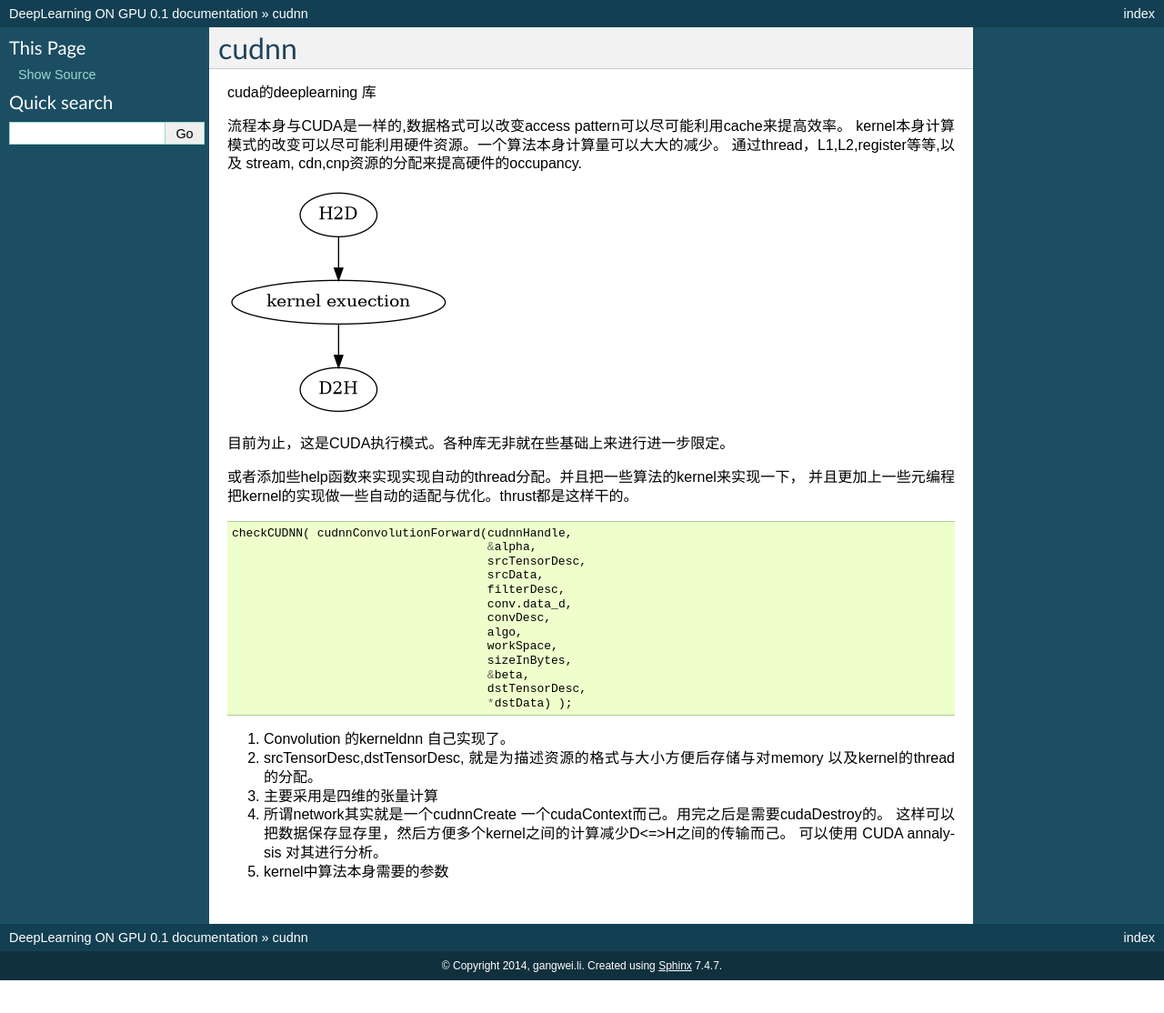
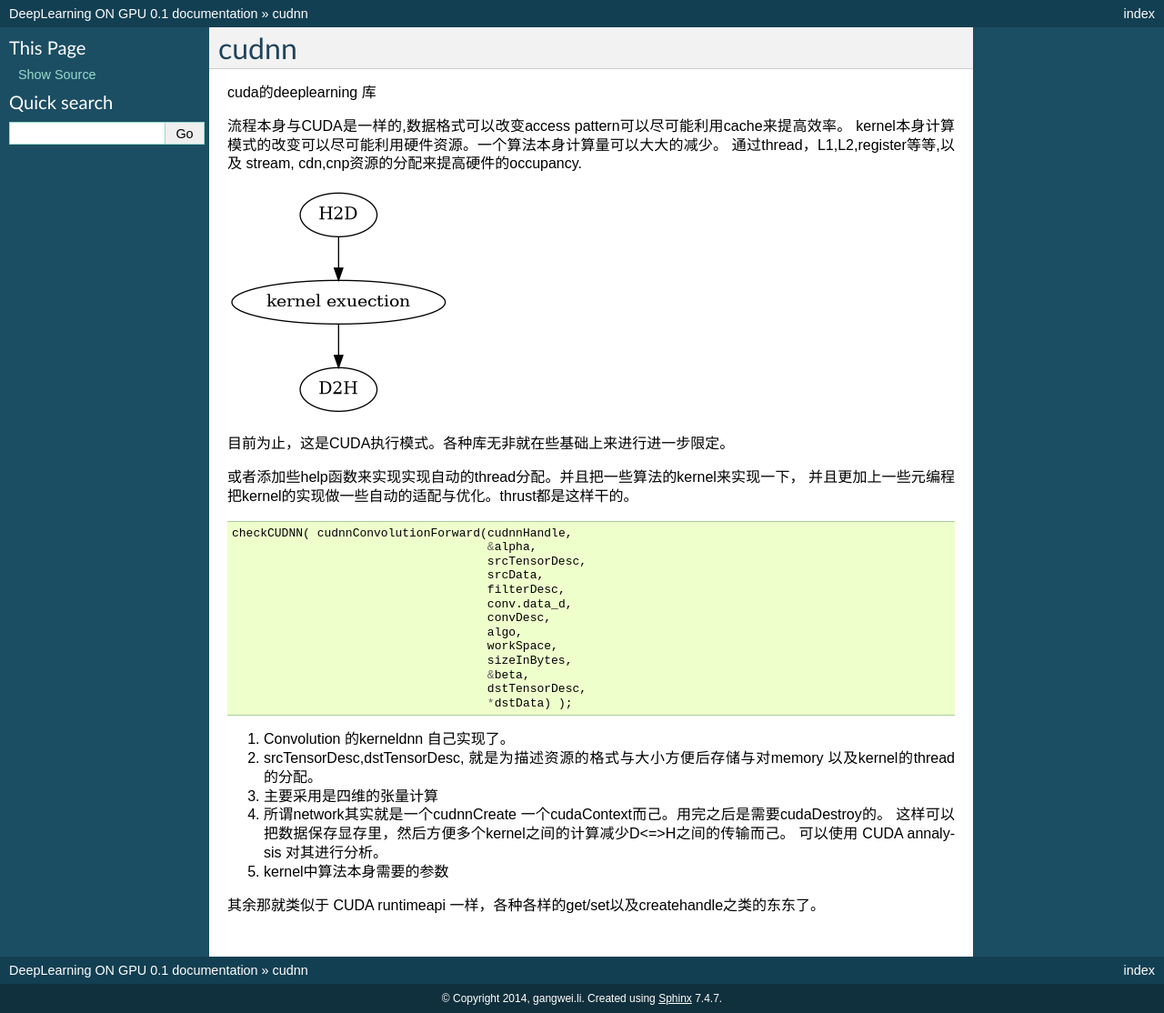
Before and after one commit to gwli/DeepLearningOnGPU, a Sphinx documentation site: the page built from source/basicConcept/cudnn.rst, in a window 1280 px wide. Shown: the whole page at 91% size. Built offline with Sphinx 7.4.7, drawn with Linux system fonts in a browser that asks for light colours; before the commit the page ends 1078 px from its top, so only the background shows below that.

Commit message:
补充了一点cudnn的使用

```diff
--- a/source/basicConcept/cudnn.rst
+++ b/source/basicConcept/cudnn.rst
@@ -44,3 +44,6 @@ kernel本身计算模式的改变可以尽可能利用硬件资源。一个算
    这样可以把数据保存显存里，然后方便多个kernel之间的计算减少D<=>H之间的传输而己。
    可以使用 CUDA annalysis  对其进行分析。
 #. kernel中算法本身需要的参数
+
+
+其余那就类似于 CUDA runtimeapi 一样，各种各样的get/set以及createhandle之类的东东了。
```
